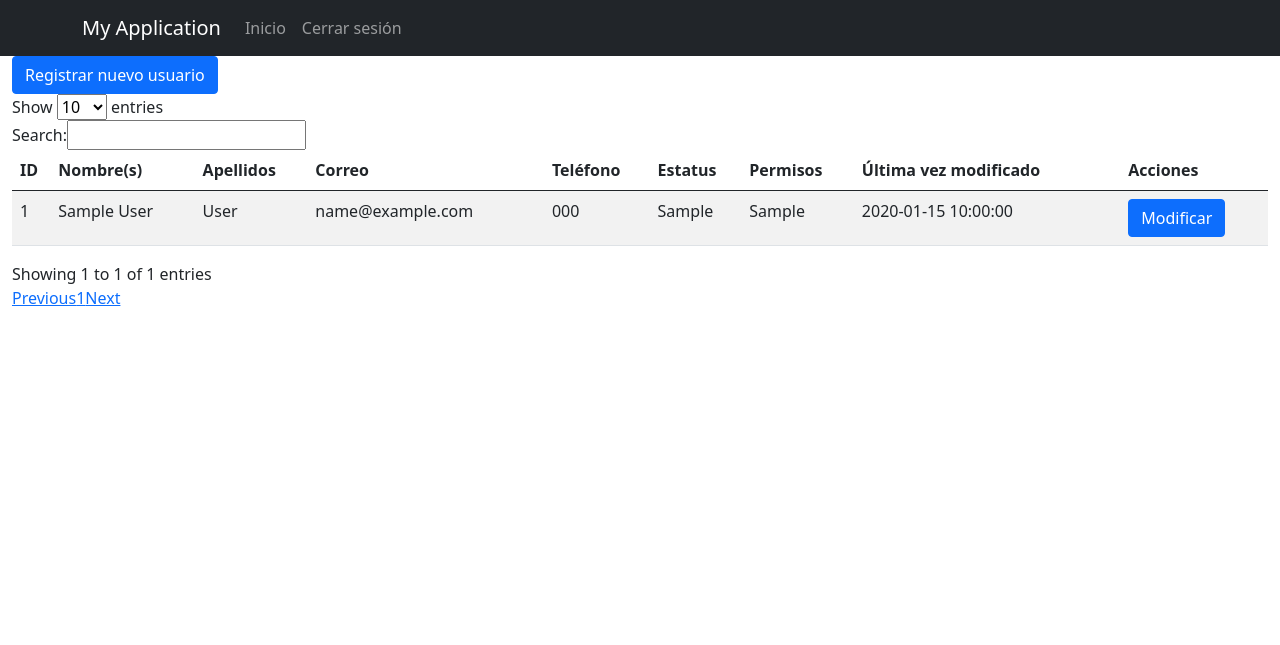
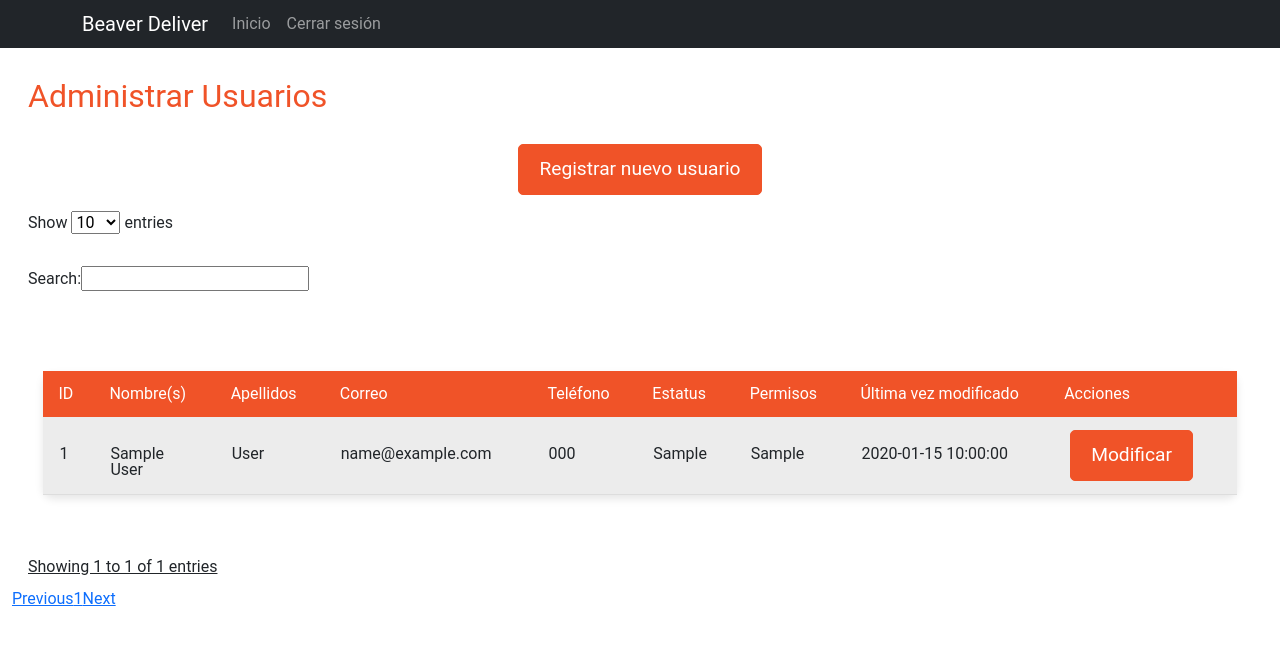
Before and after one commit to SlippedWave/most_efficient_route, a Flask app: page /administrar_usuarios in a window 1280 px wide. Shown: the top 645 px of the page. Run offline with Flask 3, Linux system fonts and the light colour scheme; a user stored in the database is signed in; tables that the repository leaves empty hold one stand-in row (values such as "Sample post"); some libraries are stand-ins or nearby versions.

Commit message:
style para el control de usuarios

```diff
--- /dev/null
+++ b/app/static/styles/manage_users.css
@@ -0,0 +1,206 @@
+html{
+	font-family: "Roboto", sans-serif;
+}
+
+h1{
+	text-align: left;
+	margin: 1em 0.5em;
+	color: #f05328;
+	font-size: 2em;
+}
+
+/* Estilo para la tabla de administración de usuarios */
+#manage_users_table {
+    width: 95%;
+    margin: 4em auto;  /* Ajustar el margen para la tabla */
+    border-collapse: collapse; /* Quita los espacios entre las celdas */
+    font-family: "Roboto", sans-serif;
+    background-color: rgba(255, 255, 255, 0.9); /* Fondo blanco con transparencia */
+    box-shadow: 0 4px 8px rgba(0, 0, 0, 0.1);  /* Sombra para resaltar la tabla */
+    border-radius: 10px;  /* Bordes redondeados */
+}
+
+/* Estilo para los encabezados de la tabla */
+#manage_users_table thead th {
+    background-color: #f05328; /* Color de fondo similar al del resto del proyecto */
+    color: #ffffff;  /* Color de la fuente en blanco */
+    padding: 15px;
+    text-align: left;
+}
+
+/* editar {% block middle_column %} */
+
+
+
+/* Estilo para las filas de la tabla */
+#manage_users_table tbody tr {
+    border-bottom: 1px solid #ddd;
+}
+
+#manage_users_table tbody tr:nth-child(odd) {
+    background-color: #f9f9f9;  /* Color para filas impares */
+}
+
+#manage_users_table tbody tr:nth-child(even) {
+    background-color: #ffffff;  /* Color para filas pares */
+}
+
+/* Estilo para las celdas de la tabla */
+#manage_users_table td {
+    padding: 0.5em 1em;
+    text-align: left;
+}
+
+#add-user-btn{
+	display: block;
+	margin: 0 auto;
+}
+
+label {
+	margin: 1em;
+}
+
+/* Estilo para los botones de la tabla */
+.btn-primary {
+    font-size: 1.2em;
+    color: #fff;
+    background-color: #f05328;
+	border-color: #f05328;
+    padding: 10px 20px;
+    margin: 5px;
+    border-radius: 5px;
+    transition: background-color 0.3s ease, transform 0.3s ease;
+}
+
+.fixed-top {
+	position: relative;
+}
+
+.btn-primary:hover {
+    background-color: #e04522; /* Un tono más oscuro al pasar el ratón */
+	border-color: #e04522;
+    transform: scale(1.05);
+}
+
+.modal-content {
+    background-color: rgba(255, 255, 255, 0.95);  /* Fondo blanco con un poco de transparencia */
+    padding: 20px;
+    border-radius: 10px;  /* Bordes redondeados */
+    box-shadow: 0 4px 8px rgba(0, 0, 0, 0.2);  /* Añadir sombra para resaltar */
+}
+
+.modal-header, .modal-footer {
+    border: none;  /* Quitar bordes de los encabezados y pie de página de los modales */
+    padding-bottom: 10px;
+}
+
+.modal-title {
+    font-size: 1.8em;
+    color: #f05328;  /* Color para el título similar al logo */
+}
+
+.dataTables_info#manage_users_table_info {
+	margin: 1em;
+	text-decoration: underline;
+}
+
+.close {
+    color: #e04522;  /* Color similar al hover del botón */
+    font-size: 1.5em;
+}
+
+/* -------- media query para el tamaño de la pantalla---------- */
+
+/* Media Query para pantallas de menos de 1200px */
+@media (max-width: 1200px) {
+    #manage_users_table {
+        width: 100%; /* Aumenta el ancho de la tabla al 100% */
+        margin: 2em auto; /* Ajusta el margen superior para que no ocupe tanto espacio */
+    }
+
+	#manage_users_table_wrapper {
+		overflow-x: auto; /* Permite el desplazamiento horizontal */
+	}
+
+    #add-user-btn {
+        margin: 1em auto; /* Asegura que el botón de "Registrar nuevo usuario" esté bien centrado */
+    }
+
+    .modal-dialog {
+        width: 90%; /* Ajusta el tamaño del modal para pantallas medianas */
+    }
+}
+
+/* Media Query para pantallas de menos de 780px (tabletas) */
+@media (max-width: 780px) {
+    h1 {
+        font-size: 1.8em; /* Reduce el tamaño del título */
+    }
+
+	#manage_users_table_wrapper {
+		overflow-x: auto; /* Permite el desplazamiento horizontal */
+	}
+
+    #manage_users_table thead th,
+    #manage_users_table td {
+        padding: 10px; /* Reduce el padding para la tabla */
+        font-size: 0.9em; /* Reduce el tamaño del texto en la tabla */
+    }
+
+    #manage_users_table {
+        margin: 1em auto; /* Reduce los márgenes de la tabla */
+    }
+
+    .btn-primary {
+        font-size: 1em; /* Ajusta el tamaño del botón */
+        padding: 8px 15px; /* Reduce el padding para los botones */
+        width: 90%; /* Aumenta el ancho de los botones para que sean más fáciles de tocar */
+        margin: 10px 0; /* Añade un margen vertical para separarlos mejor */
+    }
+
+    .modal-dialog {
+        width: 95%; /* Ajusta el ancho del modal */
+    }
+}
+
+/* Media Query para pantallas de menos de 480px (teléfonos) */
+@media (max-width: 480px) {
+    h1 {
+        font-size: 1.5em; /* Reduce aún más el tamaño del título para pantallas pequeñas */
+        text-align: center; /* Centra el título */
+    }
+
+	#manage_users_table_wrapper {
+		overflow-x: auto; /* Permite el desplazamiento horizontal */
+	}
+
+    #manage_users_table thead th,
+    #manage_users_table td {
+        padding: 8px; /* Reduce el padding de las celdas */
+        font-size: 0.8em; /* Reduce el tamaño de la fuente en la tabla */
+    }
+
+    #add-user-btn {
+        font-size: 1em;
+        padding: 10px;
+        width: 100%; /* Aumenta el ancho del botón para que sea fácil de tocar */
+    }
+
+    .btn-primary {
+        font-size: 0.9em;
+        width: 100%; /* Asegura que los botones se estiren en pantallas pequeñas */
+        padding: 8px; /* Reduce el padding */
+    }
+
+    .modal-dialog {
+        width: 100%; /* Haz que el modal ocupe casi toda la pantalla para dispositivos móviles */
+    }
+
+    .modal-header, .modal-footer {
+        padding: 15px; /* Aumenta un poco el padding para una mejor legibilidad */
+    }
+
+    .modal-title {
+        font-size: 1.5em; /* Reduce el tamaño del título del modal */
+    }
+}
--- a/app/templates/base.html
+++ b/app/templates/base.html
@@ -24,7 +24,7 @@
     {% if request.endpoint != 'home.home' %}
     <nav class="navbar navbar-expand-lg navbar-dark bg-dark fixed-top">
         <div class="container">
-            <a class="navbar-brand" href="/">My Application</a>
+            <a class="navbar-brand" href="/">Beaver Deliver</a>
             <button class="navbar-toggler" type="button" data-toggle="collapse" data-target="#navbarNav"
                 aria-controls="navbarNav" aria-expanded="false" aria-label="Toggle navigation">
                 <span class="navbar-toggler-icon"></span>
--- a/app/templates/manage_users/manage_users.html
+++ b/app/templates/manage_users/manage_users.html
@@ -3,11 +3,12 @@
 {% block head %}
 {{ super() }}
 <!-- Add DataTables CSS in the head section -->
-<link href="
-https://cdn.jsdelivr.net/npm/datatables@1.10.18/media/css/jquery.dataTables.min.css
-" rel="stylesheet">
+<link rel="stylesheet" href="{{ url_for('static', filename='styles/reset.css') }}">
+<link href="https://cdn.jsdelivr.net/npm/datatables@1.10.18/media/css/jquery.dataTables.min.css" rel="stylesheet">
+<link rel="stylesheet" href="{{ url_for('static', filename='styles/manage_users.css') }}">
 {% endblock %}
 
+<html>
 	{% block middle_column %}
 	<h1>Administrar Usuarios</h1>
 
@@ -85,7 +86,7 @@
 	</div>
 
 	{% endblock %}
-
+</html>
 
 
 {% block scripts %}
```
Also changed, not shown: app/static/styles/index.css (+10 -0 lines). Lines whose indentation alone changed are shown as unchanged.
